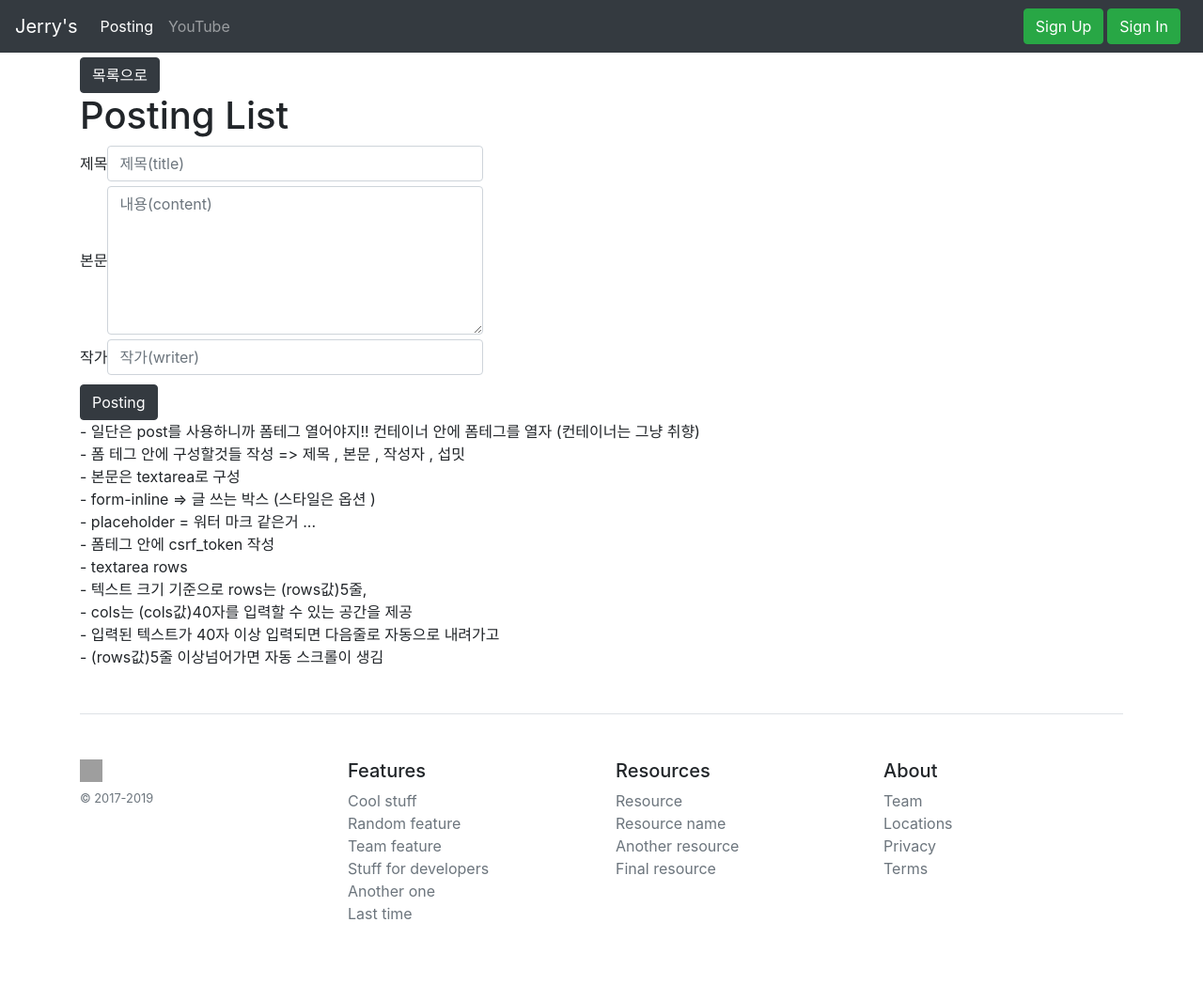
After one commit to Jerrykim91/Django_Study, a Django app: template New_project/templates/board/posting.html in a window 1280 px wide. The commit adds this page. Shown: the whole page at 94% size. Run offline with Django 3.2, Linux system fonts and the light colour scheme; the template is opened without the code that fills it, so the values that code supplies are empty; some libraries are stand-ins or nearby versions; grey boxes are pictures that could not be loaded.

Commit message:
Django_web_project_2020.01.06(3)

```diff
--- a/New_project/board/models.py
+++ b/New_project/board/models.py
@@ -17,8 +17,8 @@ from django.db import models
 # ========================================================================
 
 
-# Table01
-class Table01(models.Model):
+# Table03
+class Table03(models.Model):
     # vs code 오류 제거용
     objects = models.Manager()
 
--- a/New_project/board/urls.py
+++ b/New_project/board/urls.py
@@ -10,4 +10,5 @@ urlpatterns = [
 
 # 게시판 생성
 path('posting', views.posting, name = 'posting'),
+path('list', views.list, name = 'list')
 ]
--- a/New_project/member/views.py
+++ b/New_project/member/views.py
@@ -26,9 +26,12 @@ from django.db import connection
 cursor = connection.cursor()
 
 
+
 # Create your views here.
 # 함수형태로 생성, 기호에 따라 클래스로도 생성 가능
 
+# logout ( 6 - 로그아웃)
+# delete ( 5 - 사용자 삭제)
 #==========================================================
 
 # main_page
--- /dev/null
+++ b/New_project/templates/board/posting.html
@@ -0,0 +1,59 @@
+<!DOCTYPE html>
+<html lang="en">
+<!-- head.html -->
+{% include "../main/head.html" %}
+
+
+
+<!-- main body -->
+<body>
+<!-- nav.html -->
+{% include "../main/nav.html" %}
+    <div class="container-md" >
+        <form action="/board/posting" method="post" enctype = "multipart/form-data" >
+            {% csrf_token %}
+            <a href="/board/list" class="btn btn-dark" style="margin-top: 5px;">목록으로</a>
+                <h1>Posting List</h1>
+                    <div class="form-inline" style="margin-bottom: 5px;">
+
+                        <label>제목</label>
+                        <input type="text" style="width:400px" placeholder="제목(title)"
+                                        class="form-control" name='title'/>
+                    </div>
+
+                    <div class="form-inline" style="margin-bottom: 5px;">
+                        <label>본문</label>
+                        <textarea rows="6" style="width:400px" placeholder="내용(content)"
+                                        class="form-control" name='content'></textarea>
+                    </div>
+
+                    <div class="form-inline" style="margin-bottom: 10px;">
+                        <label>작가</label>
+                        <input type="text" style="width:400px" placeholder="작가(writer)"
+                                        class="form-control" name='writer'/>
+                    </div>
+
+                    <div class="form-inline">
+                        <input type="submit"class="btn btn-dark" value='Posting'/>
+                    </div>
+        </form>
+    <!-- footer.html -->
+    <p>
+    - 일단은 post를 사용하니까 폼테그 열어야지!! 컨테이너 안에 폼테그를 열자 (컨테이너는 그냥 취향)<br/>
+    - 폼 테그 안에 구성할것들 작성 => 제목 , 본문 , 작성자 , 섭밋 <br/>
+    - 본문은 textarea로 구성 <br/>
+    - form-inline => 글 쓰는 박스 (스타일은 옵션 )<br/>
+    - placeholder = 워터 마크 같은거 ... <br/>
+    - 폼테그 안에  csrf_token  작성 <br/>
+    - textarea rows<br/>
+        - 텍스트 크기 기준으로 rows는 (rows값)5줄, <br/>
+        - cols는 (cols값)40자를 입력할 수 있는 공간을 제공 <br/>
+        - 입력된 텍스트가 40자 이상 입력되면 다음줄로 자동으로 내려가고 <br/>
+        - (rows값)5줄 이상넘어가면 자동 스크롤이 생김 <br/>
+
+
+    </p>
+    {% include "../main/footer.html" %}
+    </div>
+</body>
+</html>
--- a/New_project/templates/main/footer.html
+++ b/New_project/templates/main/footer.html
@@ -0,0 +1,38 @@
+<!-- footer -->
+  <footer class="pt-4 my-md-5 pt-md-5 border-top">
+    <div class="row">
+      <div class="col-12 col-md">
+        <img class="mb-2" src="/docs/4.4/assets/brand/bootstrap-solid.svg" alt="" width="24" height="24">
+        <small class="d-block mb-3 text-muted">&copy; 2017-2019</small>
+      </div>
+      <div class="col-6 col-md">
+        <h5>Features</h5>
+        <ul class="list-unstyled text-small">
+          <li><a class="text-muted" href="#">Cool stuff</a></li>
+          <li><a class="text-muted" href="#">Random feature</a></li>
+          <li><a class="text-muted" href="#">Team feature</a></li>
+          <li><a class="text-muted" href="#">Stuff for developers</a></li>
+          <li><a class="text-muted" href="#">Another one</a></li>
+          <li><a class="text-muted" href="#">Last time</a></li>
+        </ul>
+      </div>
+      <div class="col-6 col-md">
+        <h5>Resources</h5>
+        <ul class="list-unstyled text-small">
+          <li><a class="text-muted" href="#">Resource</a></li>
+          <li><a class="text-muted" href="#">Resource name</a></li>
+          <li><a class="text-muted" href="#">Another resource</a></li>
+          <li><a class="text-muted" href="#">Final resource</a></li>
+        </ul>
+      </div>
+      <div class="col-6 col-md">
+        <h5>About</h5>
+        <ul class="list-unstyled text-small">
+          <li><a class="text-muted" href="#">Team</a></li>
+          <li><a class="text-muted" href="#">Locations</a></li>
+          <li><a class="text-muted" href="#">Privacy</a></li>
+          <li><a class="text-muted" href="#">Terms</a></li>
+        </ul>
+      </div>
+    </div>
+  </footer>
--- a/New_project/templates/main/head.html
+++ b/New_project/templates/main/head.html
@@ -0,0 +1,37 @@
+<!-- head -->
+<head>
+    <meta charset="utf-8">
+    <meta name="viewport" content="width=device-width, initial-scale=1, shrink-to-fit=no">
+    <meta name="description" content="">
+    <meta name="author" content="Mark Otto, Jacob Thornton, and Bootstrap contributors">
+    <meta name="generator" content="Jekyll v3.8.6">
+
+    <title>Jerry's</title>
+    <!-- Bootstrap core CSS -->
+    <link href="/static/css/bootstrap.min.css" rel="stylesheet" integrity="sha384-Vkoo8x4CGsO3+Hhxv8T/Q5PaXtkKtu6ug5TOeNV6gBiFeWPGFN9MuhOf23Q9Ifjh" crossorigin="anonymous">
+    <link rel ="stylesheet" href="/static/css/bootstrap.min.css"/>
+
+
+    <style>
+      .bd-placeholder-img {
+        font-size: 1.125rem;
+        text-anchor: middle;
+        -webkit-user-select: none;
+        -moz-user-select: none;
+        -ms-user-select: none;
+        user-select: none;
+      }
+
+      @media (min-width: 768px) {
+        .bd-placeholder-img-lg {
+          font-size: 3.5rem;
+        }
+      }
+    </style>
+
+
+<!-- Custom styles for this template -->
+<link href="/static/css/jumbotron.css" rel="stylesheet">
+<link rel="stylesheet" href="/static/css/pricing.css">
+
+</head>
--- a/New_project/templates/main/nav.html
+++ b/New_project/templates/main/nav.html
@@ -0,0 +1,33 @@
+
+<!-- nav -->
+<nav class="navbar navbar-expand-md navbar-dark fixed-top bg-dark">
+  <a class="navbar-brand" href="/member/main_page">Jerry's</a>
+  <button class="navbar-toggler" type="button" data-toggle="collapse" data-target="#navbarsExampleDefault" aria-controls="navbarsExampleDefault" aria-expanded="false" aria-label="Toggle navigation">
+    <span class="navbar-toggler-icon"></span>
+  </button>
+
+  <div class="collapse navbar-collapse" id="navbarsExampleDefault">
+    <ul class="navbar-nav mr-auto">
+      <li class="nav-item active">
+        <a class="nav-link" href="/board/posting">Posting<span class="sr-only">(current)</span></a>
+      </li>
+      <li class="nav-item">
+        <a class="nav-link" href="https://www.youtube.com/?gl=KR&hl=ko">YouTube</a>
+      </li>
+    </ul>
+    {% comment %} <form class="form-inline my-2 my-lg-0">
+      <input class="form-control mr-sm-1" type="text" placeholder="Search" aria-label="Search">
+      <button class="btn btn-outline-success mr-sm-2" type="submit">Search</button>
+    </form> {% endcomment %}
+    {% if not request.session.userid %}
+    <a href="/member/sign_up" class="btn btn-success mr-sm-1">Sign Up</a>
+    <a href="/member/sign_in" class="btn btn-success mr-sm-2">Sign In</a>
+    {% else %}
+    <a class="btn btn-success mr-sm-1" href="/member/delete">delete</a>
+            <form action="/member/delete" methode="post">
+                <input type="submit" value="DeleteINFO"/>
+            </form>
+    <a class="btn btn-success mr-sm-2" href="/member/logout">Logout</a>
+    {% endif %}
+  </div>
+</nav>
```
Also changed, not shown: New_project/board/views.py (+65 -5 lines), New_project/templates/board/base.html (added, +27 -0 lines), New_project/templates/board/list.html (added, +51 -0 lines), New_project/templates/member/main_page.html (+7 -80 lines), New_project/board/migrations/0001_initial.py, New_project/templates/main/README.md (added).
